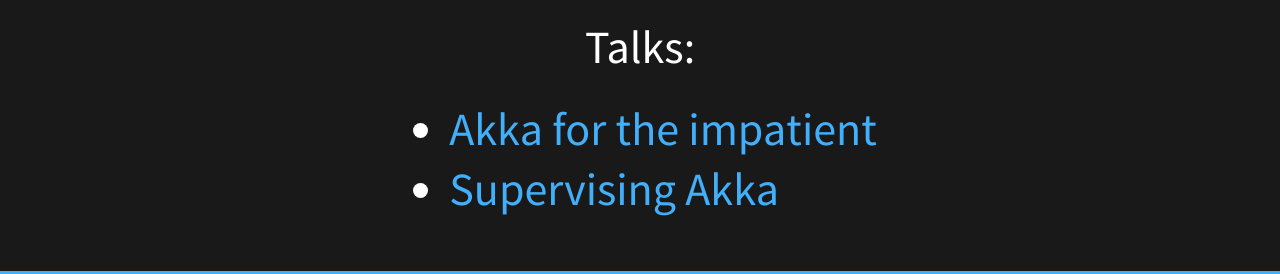
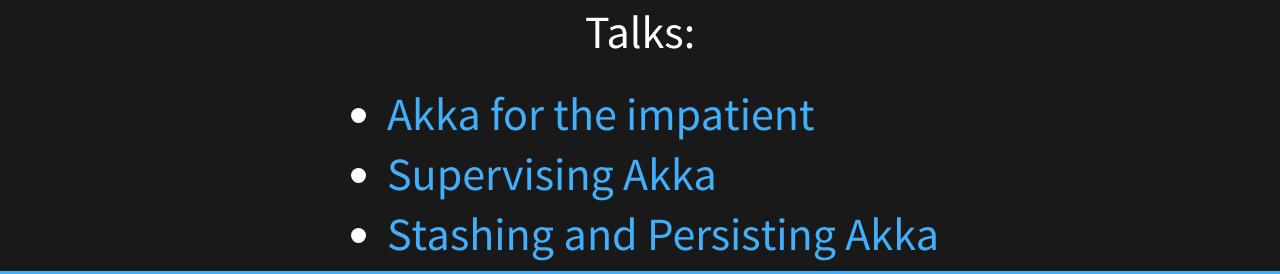
Before and after one commit to jlprat/Akka-Lunch-and-Learn-Sessions, a website: page docs/index.html in a window 1280 px wide. Shown: the part 526-800 px from the top of the page. Drawn offline with Linux system fonts and the light colour scheme.

Commit message:
Add link to index

```diff
--- a/docs/index.html
+++ b/docs/index.html
@@ -1,5 +1,6 @@
 <!doctype html>
 <html>
+
 <head>
 	<meta charset="utf-8">
 	<meta name="viewport" content="width=device-width, initial-scale=1.0, maximum-scale=1.0, user-scalable=no">
@@ -15,6 +16,7 @@
 	<!-- Theme used for syntax highlighted code -->
 	<link rel="stylesheet" href="plugin/highlight/monokai.css" id="highlight-theme">
 </head>
+
 <body>
 	<div class="reveal">
 		<div class="slides">
@@ -25,6 +27,7 @@
 				<ul>
 					<li><a href="akka.html">Akka for the impatient</a></li>
 					<li><a href="akka-supervision.html">Supervising Akka</a></li>
+					<li><a href="akka-stash-persistence.html">Stashing and Persisting Akka</a></li>
 				</ul>
 			</section>
 		</div>
@@ -42,8 +45,9 @@
 			hash: true,
 
 			// Learn about plugins: https://revealjs.com/plugins/
-				plugins: [ RevealMarkdown, RevealHighlight, RevealNotes ]
+			plugins: [RevealMarkdown, RevealHighlight, RevealNotes]
 		});
 	</script>
 </body>
+
 </html>
```
Lines whose indentation alone changed are shown as unchanged.
